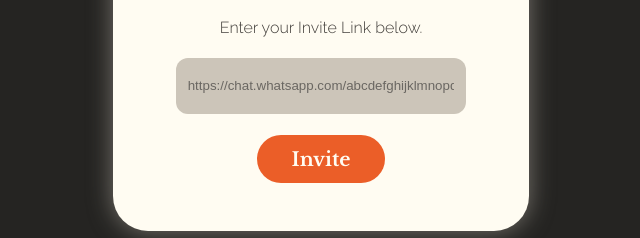
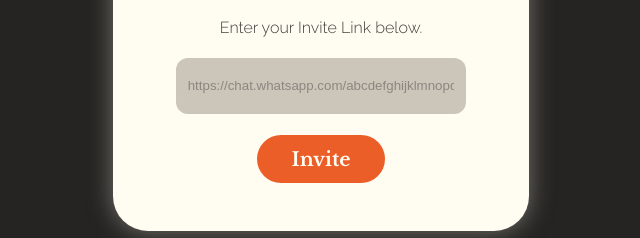
Before and after one commit to blackpirateapps/sambot-invite, a plain HTML site: page index.html in a window 1280 px wide. Shown: the part 352-590 px from the top of the page, 343-983 px from the left. Drawn offline with nearby package versions, Linux system fonts and the light colour scheme.

Commit message:
fixed placeholder color

```diff
--- a/style.css
+++ b/style.css
@@ -66,7 +66,7 @@
     border: none;
 }
 input::placeholder {
-    color: hsl(40, 4%, 40%);
+    color: rgb(139, 135, 128);
 }
 i {
     color: #eb5e28;
```
